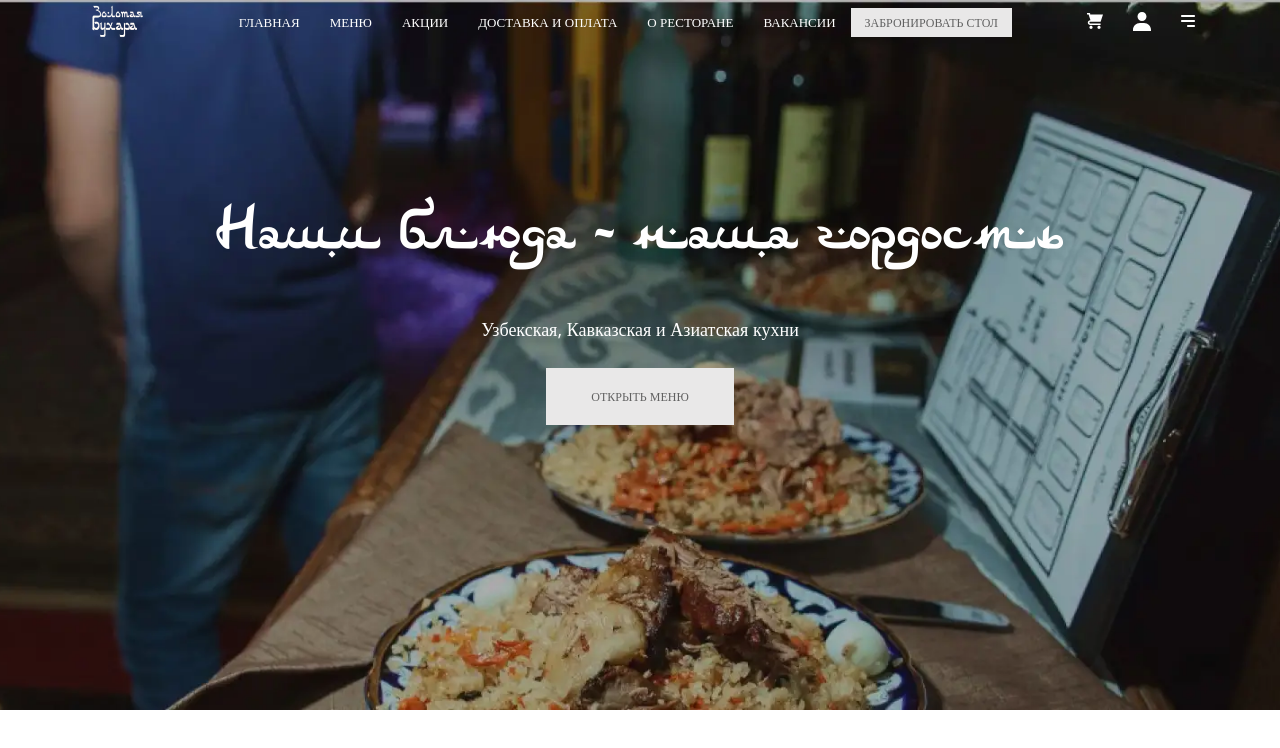
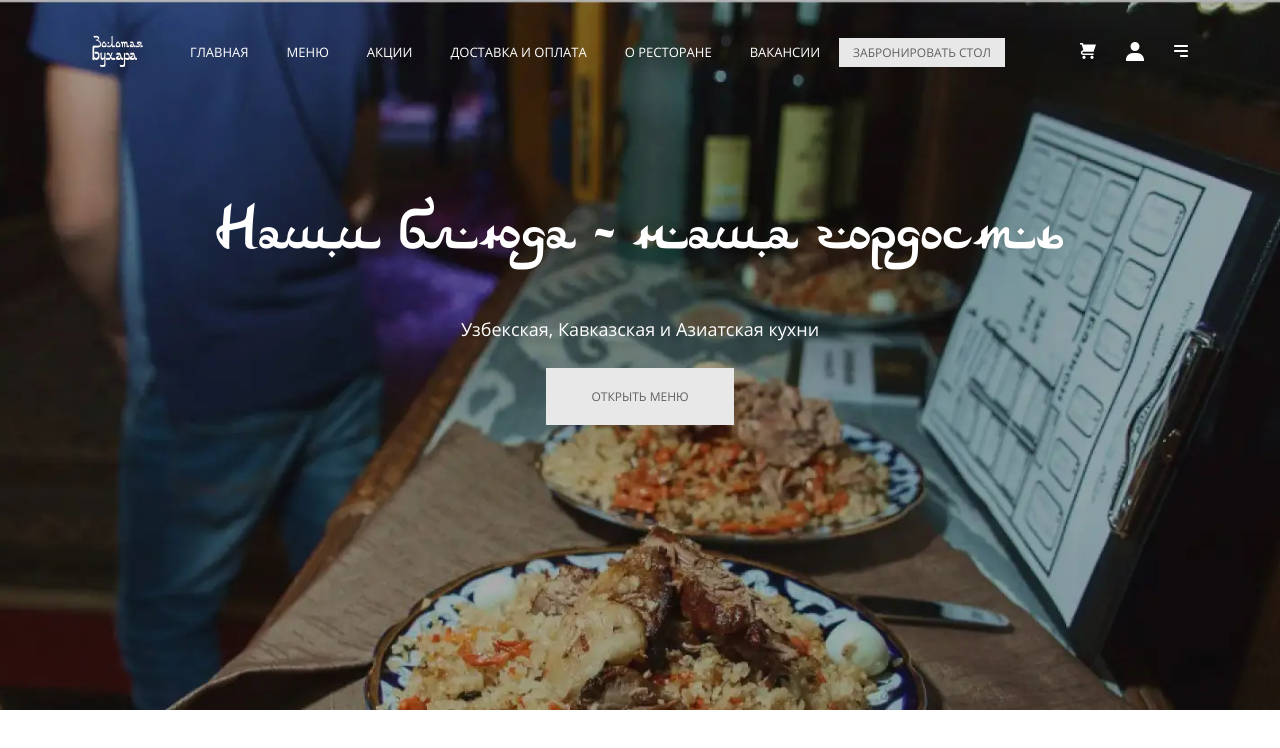
Before and after one commit to DmitryBokhan/Bukhara, a website: page Bukhara/index.html in a window 1280 px wide. Drawn offline with nearby package versions, Linux system fonts and the light colour scheme; files whose address does not match are found by name.

Commit message:
Подгонка главного меню

```diff
--- a/#src/scss/fonts.scss
+++ b/#src/scss/fonts.scss
@@ -1,6 +1,7 @@
 @include font("Pehlevi", "Pehlevi-Regular", "400", "normal");
 
-@import url("https://fonts.googleapis.com/css2?family=Open+Sans:wght@400;700&display=swap");
+@include font("Open Sans", "OpenSans-Bold", "700", "normal");
+@include font("Open Sans", "OpenSans-Regular", "400", "normal");
 // font-family: 'Open Sans', sans-serif;
 
 @import url("https://fonts.googleapis.com/css2?family=Roboto&display=swap");
--- a/#src/scss/header.scss
+++ b/#src/scss/header.scss
@@ -3,8 +3,8 @@
    justify-content: center;
    margin: 0 auto;
    &__content {
+      margin-top: 30px;
       width: 100%;
-      // max-width: $maxWidthContainer;
       display: flex;
       position: fixed;
       justify-content: space-between;
@@ -38,7 +38,7 @@
       line-height: 16px;
       color: rgb(255, 255, 255);
       padding: 0px 2.5px;
-      margin: 0px 12.5px;
+      margin: 0px 16.5px;
    }
    &__link:hover {
       color: #f0c640;
@@ -65,7 +65,7 @@
       margin: 0px 15px;
    }
    &__bar {
-      margin: 0px 0px 0px 15px;
+      margin: 0px 7px 0px 15px;
    }
 }
 
```
Also changed, not shown: #src/fonts/OpenSans-Bold.ttf (added), #src/fonts/OpenSans-Regular.ttf (added), Bukhara/css/style.css, Bukhara/css/style.min.css, Bukhara/fonts/OpenSans-Bold.woff (added), Bukhara/fonts/OpenSans-Bold.woff2 (added), Bukhara/fonts/OpenSans-Regular.woff (added), Bukhara/fonts/OpenSans-Regular.woff2 (added).
